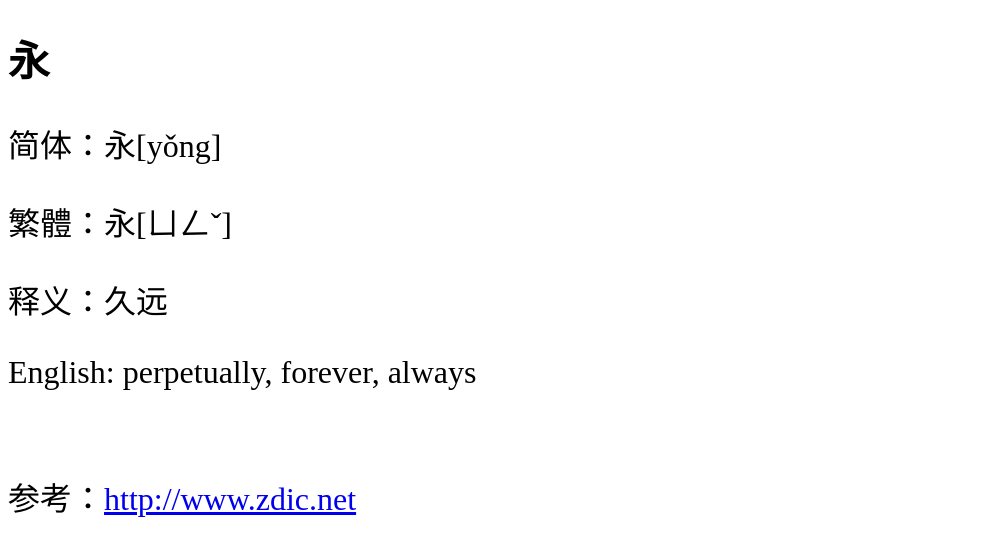
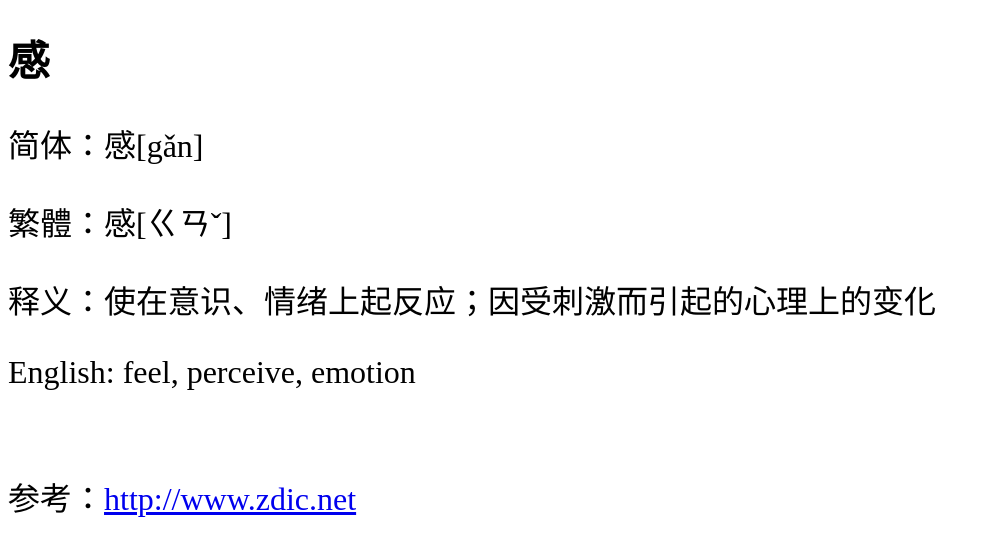
Before and after one commit to shengzhe/livecalligraphy, a Jekyll site: the page built from _posts/2012-08-31-LanTing-238.html, in a window 1280 px wide. Shown: the top 556 px of the page, without its empty margins (0-990 px from the left). Built offline with Jekyll 4.4.1, drawn with Linux system fonts in a browser that asks for light colours; Markdown is read by kramdown in place of the engine named in the settings.

Commit message:
Update 2012-08-31-LanTing-238.html

```diff
--- a/_posts/2012-08-31-LanTing-238.html
+++ b/_posts/2012-08-31-LanTing-238.html
@@ -1,11 +1,11 @@
 ---
 layout: default
-title: 兰亭集序第1个字 (1st character of Lan Ting)
+title: 兰亭集序第238个字 (238th character of Lan Ting)
 ---
-<h1>永</h1>
-<p>简体：永[yǒng]</p>
-<p>繁體：永[ㄩㄥˇ]</p>
-<p>释义：久远</p>
-<p>English: perpetually, forever, always</p>
+<h1>感</h1>
+<p>简体：感[gǎn]</p>
+<p>繁體：感[ㄍㄢˇ]</p>
+<p>释义：使在意识、情绪上起反应；因受刺激而引起的心理上的变化</p>
+<p>English: feel, perceive, emotion</p>
 <br/>
-<p>参考：<a href="http://www.zdic.net/zd/zi/ZdicE6ZdicB0ZdicB8.htm">http://www.zdic.net</a></p>
+<p>参考：<a href="http://www.zdic.net/z/19/js/611F.htm">http://www.zdic.net</a></p>
```
